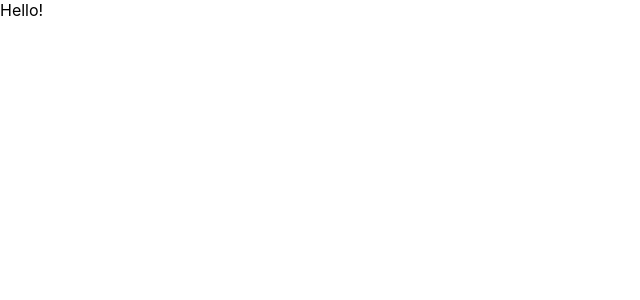
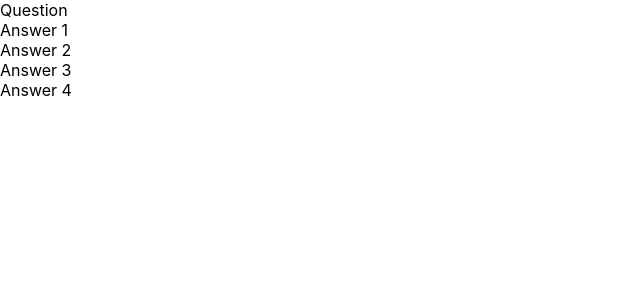
Before and after one commit to likithaaa/triviahut, a React (Create React App) app: page / in a window 1280 px wide. Shown: the top 300 px of the page, without its empty margins (0-640 px from the left). Built offline with nearby package versions, Linux system fonts and the light colour scheme; no server answers.

Commit message:
Data is being fetched from API

```diff
--- a/src/App.js
+++ b/src/App.js
@@ -1,8 +1,30 @@
-import React from 'react';
+import React, { useState, useEffect } from 'react';
 import './App.css';
 
+const API_URL = 'https://opentdb.com/api.php?amount=10&type=multiple';
+
 function App() {
-  return <div>Hello!</div>;
+  const [questions, setQuestions] = useState([]);
+
+  useEffect(() => {
+    fetch(API_URL)
+      .then((res) => res.json())
+      .then((data) => {
+        console.log(data);
+      });
+  }, []);
+
+  return (
+    <div className="container">
+      <div>Question</div>
+      <div>
+        <div>Answer 1</div>
+        <div>Answer 2</div>
+        <div>Answer 3</div>
+        <div>Answer 4</div>
+      </div>
+    </div>
+  );
 }
 
 export default App;
```
